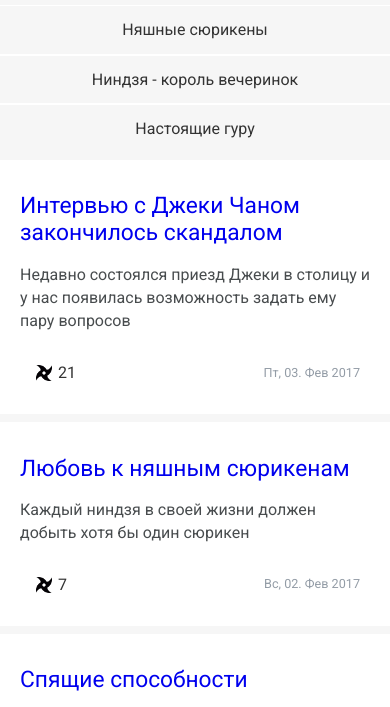
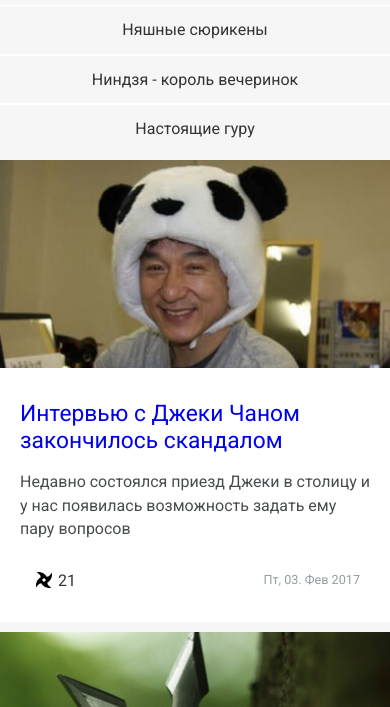
Before and after one commit to colorless01/flex, a plain HTML site: page index.html in a window 390 px wide. Shown: the part 122-829 px from the top of the page. Drawn offline with nearby package versions, Linux system fonts and the light colour scheme; a web font is replaced by a local one.

Commit message:
refactoring: deleted dirty hack

```diff
--- a/css/main.css
+++ b/css/main.css
@@ -141,19 +141,26 @@ main {
 .post-preview {
     display: flex;
     flex-direction: column;
-    flex-wrap: wrap;
-    max-width: 385px;
+    flex-basis: calc(33% - 6px);
+    justify-content: space-between;
+    box-sizing: border-box;
     background-color: #fff;
     padding-bottom: 30px;
-    margin-bottom: 8px;
-    justify-content: space-between;
+    margin-bottom: 10px;
 }
 
 .post-preview-header {
     font-size: 0;
 }
 
+.post-preview-header img {
+    width: 100%;
+    height: auto;
+}
+
 .post-preview-body {
+    box-sizing: border-box;
+    flex-grow: 1;
     padding-bottom: 8px;
     padding-left: 20px;
     padding-right: 20px;
@@ -250,23 +257,8 @@ footer .social {
 }
 
 /* media */
-/* dirty hack */
-@media all and (max-width: 1162px) {
-    /* main */
-    main {
-        justify-content: center;
-    }
 
-    .post-preview {
-        margin-right: 8px;
-    }
-
-    .post-preview:nth-child(2n) {
-        margin-right: 0;
-    }
-}
-
-@media all and (max-width: 800px) {
+@media all and (max-width: 960px) {
     /* header */
     header {
         flex-direction: column;
@@ -288,11 +280,9 @@ footer .social {
     .header-bottom {
         display: none;
     }
-
     .post-preview {
-        margin-right: 0;
+        flex-basis: calc(50% - 4px);
     }
-
     .scrollup {
         right: 25px;
         bottom: 25px;
@@ -319,23 +309,20 @@ footer .social {
     .navigation li:last-child a {
         border-bottom: none;
     }
-
+    main {
+        flex-direction: column;
+        flex-wrap: nowrap;
+    }
+    .post-preview {
+        flex-basis: 100%;
+    }
 }
 
-@media all and (max-width: 400px) {
+@media all and (max-width: 300px) {
     /* main */
-    main {
-        flex-direction: column;
-    }
-
     .post-preview-header img {
         display: none;
     }
-
-    .post-preview {
-        max-width: none;
-    }
-
     .scrollup {
         right: 15px;
         bottom: 15px;
--- a/index.html
+++ b/index.html
@@ -35,14 +35,12 @@
 </header>
 <main>
     <div class="post-preview">
-        <div class="wrapper">
         <div class="post-preview-header">
             <img src="img/posts_min/chan.jpg" alt="Jackie Chan">
         </div>
         <div class="post-preview-body">
             <h2><a href="#" title="Джеки снова с нами">Интервью с Джеки Чаном закончилось скандалом</a></h2>
             <p>Недавно состоялся приезд Джеки в столицу и у нас появилась возможность задать ему пару вопросов</p>
-            </div>
         </div>
         <div class="post-preview-footer">
             <div class="like">
@@ -57,14 +55,12 @@
         </div>
     </div>
     <div class="post-preview">
-        <div class="wrapper">
         <div class="post-preview-header">
             <img src="img/posts_min/nya.jpg" alt="nya">
         </div>
         <div class="post-preview-body">
             <h2><a href="#" title="Любовь">Любовь к няшным сюрикенам</a></h2>
             <p>Каждый ниндзя в своей жизни должен добыть хотя бы один сюрикен</p>
-            </div>
         </div>
         <div class="post-preview-footer">
             <div class="like">
@@ -79,14 +75,12 @@
         </div>
     </div>
     <div class="post-preview">
-        <div class="wrapper">
         <div class="post-preview-header">
             <img src="img/posts_min/drinkmaster.jpg" alt="drinkmaster">
         </div>
         <div class="post-preview-body">
             <h2><a href="#" title="Способности">Спящие способности</a></h2>
             <p>Как Вася открыл в себе технику «пьяного-мастера»</p>
-            </div>
         </div>
         <div class="post-preview-footer">
             <div class="like">
@@ -101,14 +95,12 @@
         </div>
     </div>
     <div class="post-preview">
-        <div class="wrapper">
         <div class="post-preview-header">
             <img src="img/posts_min/house.jpg" alt="house">
         </div>
         <div class="post-preview-body">
             <h2><a href="#" title="Джеки снова с нами">Касание смерти</a></h2>
             <p>Как оформить ипотеку и не остаться без штанов</p>
-            </div>
         </div>
         <div class="post-preview-footer">
             <div class="like">
@@ -123,14 +115,12 @@
         </div>
     </div>
     <div class="post-preview">
-        <div class="wrapper">
         <div class="post-preview-header">
             <img src="img/posts_min/vegetables.jpg" alt="vegetables">
         </div>
         <div class="post-preview-body">
             <h2><a href="#" title="Домоводство">Нарезка овощей катаной</a></h2>
             <p>Помогаем своим девушкам на кухне </p>
-            </div>
         </div>
         <div class="post-preview-footer">
             <div class="like">
@@ -145,14 +135,12 @@
         </div>
     </div>
     <div class="post-preview">
-        <div class="wrapper">
         <div class="post-preview-header">
             <img src="img/posts_min/cucumbers.jpg" alt="cucumbers">
         </div>
         <div class="post-preview-body">
             <h2><a href="#" title="Праздники">Техника восстановления</a></h2>
             <p>Особенно актуальна после Нового Года</p>
-            </div>
         </div>
         <div class="post-preview-footer">
             <div class="like">
@@ -167,14 +155,12 @@
         </div>
     </div>
     <div class="post-preview">
-        <div class="wrapper">
         <div class="post-preview-header">
             <img src="img/post_header_default.jpg" alt="default">
         </div>
         <div class="post-preview-body">
             <h2><a href="#" title="Защита">Что можно сделать из пластиковой бутылки?</a></h2>
             <p>Наши советы по нетрадиционным способам защиты</p>
-            </div>
         </div>
         <div class="post-preview-footer">
             <div class="like">
@@ -189,14 +175,12 @@
         </div>
     </div>
     <div class="post-preview">
-        <div class="wrapper">
         <div class="post-preview-header">
             <img src="img/posts_min/fat.jpg" alt="fat">
         </div>
         <div class="post-preview-body">
             <h2><a href="#" title="Юмор">Толстый ниндзя не смог залезть в окно</a></h2>
             <p>Интервью с места событий </p>
-            </div>
         </div>
         <div class="post-preview-footer">
             <div class="like">
@@ -211,14 +195,12 @@
         </div>
     </div>
     <div class="post-preview">
-        <div class="wrapper">
         <div class="post-preview-header">
             <img src="img/posts_min/taxi.jpg" alt="taxi">
         </div>
         <div class="post-preview-body">
             <h2><a href="#" title="Поэзия">Хайку стали популярны среди таксистов</a></h2>
             <p>Как японская поэзия вытеснила шансон</p>
-            </div>
         </div>
         <div class="post-preview-footer">
             <div class="like">
```
Lines whose indentation alone changed are shown as unchanged.
